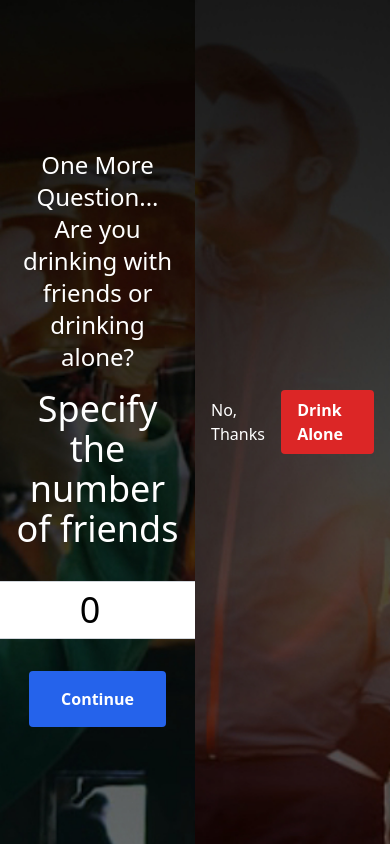
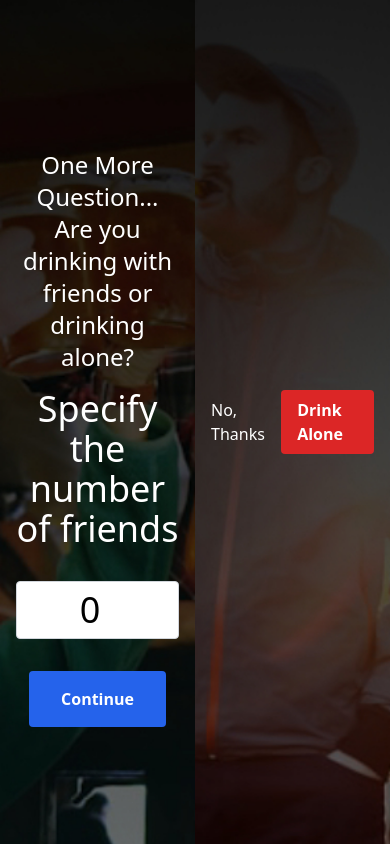
Before and after one commit to williammabotjaapps/open-bar, a Vue app: page /friends in a window 390 px wide. Built offline with nearby package versions, Linux system fonts and the light colour scheme; no server answers.

Commit message:
responsive number input, typo, hiphop, no space

```diff
--- a/src/components/FriendsSelector.vue
+++ b/src/components/FriendsSelector.vue
@@ -1,10 +1,8 @@
 <script setup>
   import { ref } from 'vue';
 
-  // Create a reactive reference for the number of friends
   const friendCount = ref(0);
 
-  // Function to increase the friend count by one
   const increaseCount = () => {
     friendCount.value += 1;
   };
@@ -16,12 +14,13 @@
       <h2 class="text-white text-4xl mb-8 text-center">Specify the number of friends</h2>
       <div class="flex flex-col items-center space-y-8">
         <input
-          type="number"
-          v-model="friendCount"
-          class="text-center text-4xl border border-gray-300 rounded p-2"
-          min="1"
-          placeholder="1"
+            type="number"
+            v-model="friendCount"
+            class="text-center text-4xl border border-gray-300 rounded p-2 w-full max-w-xs md:max-w-md lg:max-w-lg"
+            min="1"
+            placeholder="1"
         />
+
         <button
           @click="increaseCount"
           class="bg-blue-600 hover:bg-blue-500 text-white font-bold py-4 px-8 rounded"
--- a/src/components/MusicSelector.vue
+++ b/src/components/MusicSelector.vue
@@ -4,7 +4,7 @@ import { useRouter } from 'vue-router';
 import { useToast } from 'vue-toastification';
 import axios from 'axios';
 
-const genres = ref(['Amapiano', 'Pop', 'Hip Hop', 'Jazz']);
+const genres = ref(['Amapiano', 'Pop', 'HipHop', 'Jazz']);
 
 const router = useRouter();
 
--- a/src/data.json
+++ b/src/data.json
@@ -19,7 +19,7 @@
   "orders": [],
   "tabs": [],
   "music": {
-    "playMusic": false,
-    "selectedGenre": ""
+    "playMusic": true,
+    "selectedGenre": "jazz"
   }
 }
```
